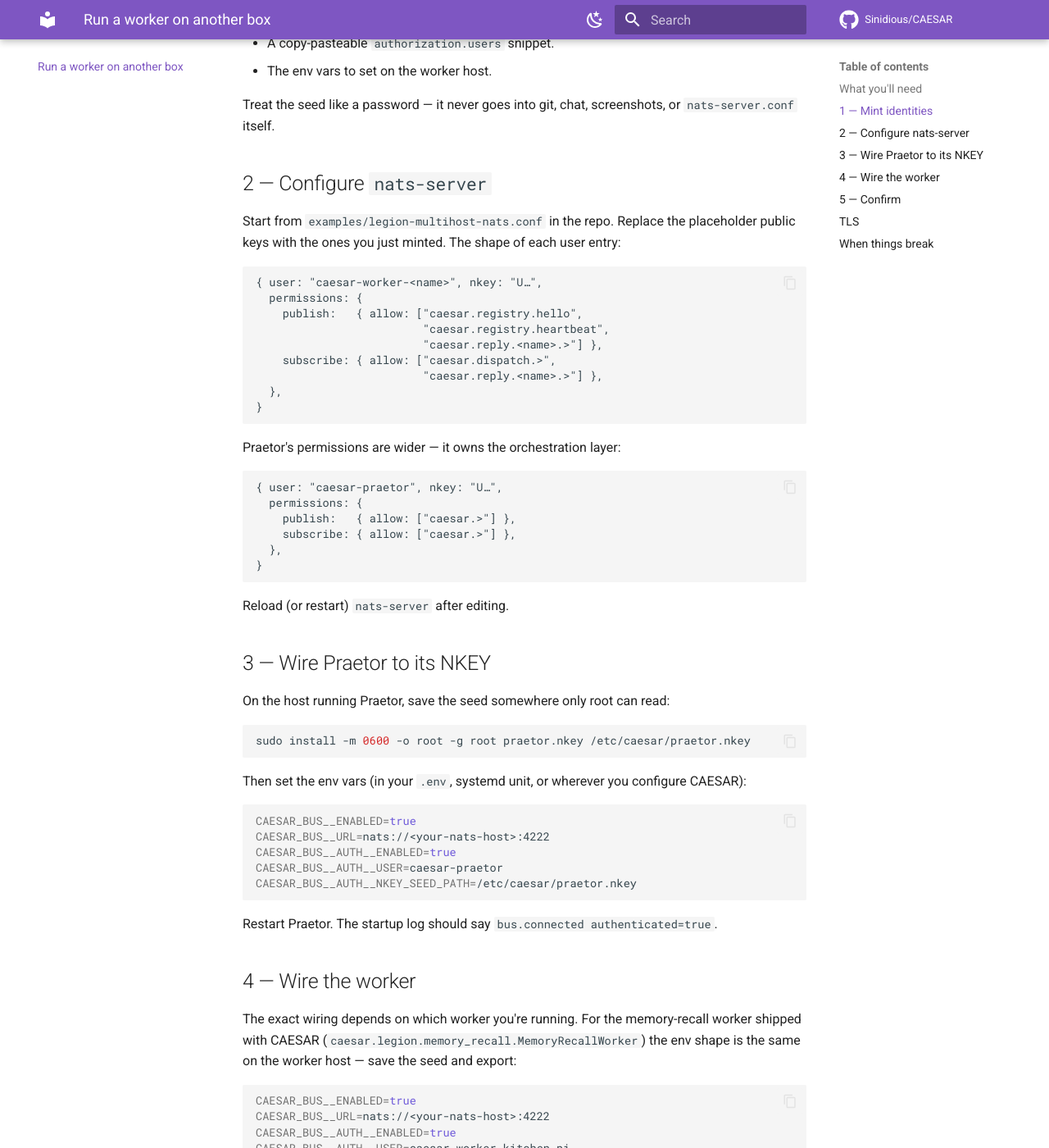
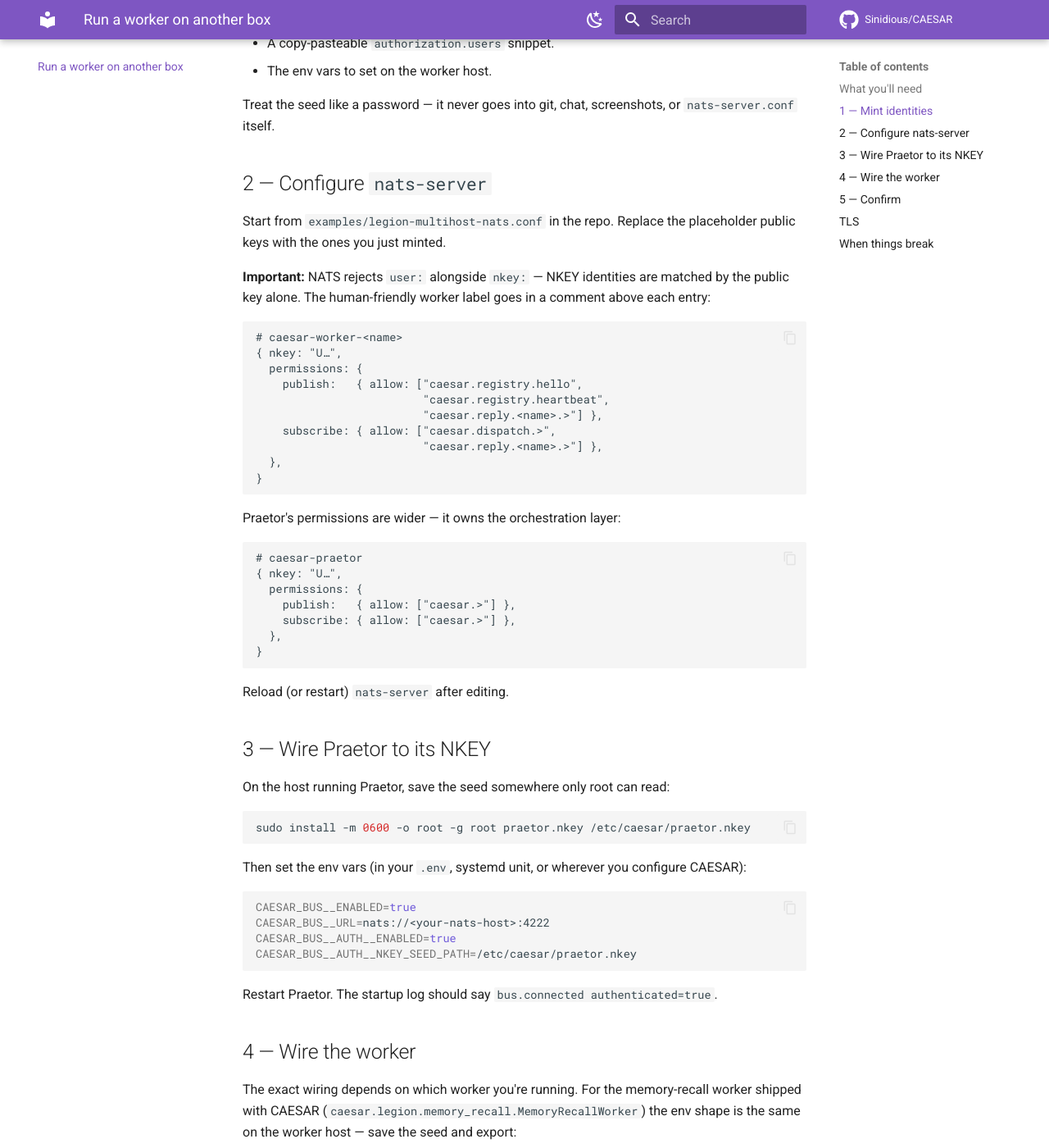
Before and after one commit to Sinidious/CAESAR, an MkDocs documentation site: the page built from docs/RUN-A-WORKER.md, in a window 1280 px wide and 1400 px high, scrolled down 899 px. Shown: the whole window at 82% size. Built offline with MkDocs 1.6.1 and Material for MkDocs 9.7.7, drawn with Linux system fonts in a browser that asks for light colours; comment, search, counter and statistics services are not loaded; some of the changed text lies outside the part shown.

Commit message:
fix(legion): drop user: alongside nkey: in NATS config (ADR-0027)
The CI integration test surfaced a design bug: NATS rejects
'user:' and 'nkey:' together in the same authorization.users entry
('Nkey users do not take usernames or passwords'). NKEY identities
are matched by the public key alone; the client likewise omits the
username from its CONNECT payload when authenticating via NKEY.

Five files corrected:

- tests/fakebus.py: spawn_nats_with_nkey_auth drops the worker_user_name
  parameter; emitted config uses { nkey: ..., permissions: ... } only.
- tests/test_legion_multihost.py: stops passing user= to BusAuth in
  test connections.
- caesar/legion/bootstrap.py: WorkerIdentity.nats_users_block emits
  the worker label as a leading comment ('# caesar-worker-<name>')
  instead of a user: field; worker_env_vars no longer prints
  CAESAR_BUS__AUTH__USER. The nats_user_name property is removed
  since it's no longer accurate.
- examples/legion-multihost-nats.conf: same shape applied; a NOTE
  block explains the gotcha for the next operator reading it.
- docs/RUN-A-WORKER.md: the nats-server.conf snippet, Praetor
  permissions example, the troubleshooting list, and Praetor/worker
  env-var blocks updated to match.

BusAuth.user is left in place (still optional, still flows through
to nats.connect if set). It's not useful with NKEY auth today but
is a harmless escape hatch for a future code path that pairs the
seed with a labelled account.

Tests in tests/test_bus_auth.py that exercise user= still pass —
they're unit tests against Bus._connect_kwargs, not end-to-end
against a real nats-server, so the rejection wouldn't fire there.
The integration test now does fire it (via the rogue-key
connection test) and that's the right place for that contract.

While we were in fakebus.py I also added stderr capture so the
next config-shape mistake produces a readable assertion instead
of a 'port never opened' timeout.

````diff
--- a/docs/RUN-A-WORKER.md
+++ b/docs/RUN-A-WORKER.md
@@ -41,11 +41,15 @@ screenshots, or `nats-server.conf` itself.
 ## 2 — Configure `nats-server`
 
 Start from `examples/legion-multihost-nats.conf` in the repo. Replace
-the placeholder public keys with the ones you just minted. The
-shape of each user entry:
+the placeholder public keys with the ones you just minted.
+
+**Important:** NATS rejects `user:` alongside `nkey:` —
+NKEY identities are matched by the public key alone. The
+human-friendly worker label goes in a comment above each entry:
 
 ```hocon
-{ user: "caesar-worker-<name>", nkey: "U…",
+# caesar-worker-<name>
+{ nkey: "U…",
   permissions: {
     publish:   { allow: ["caesar.registry.hello",
                          "caesar.registry.heartbeat",
@@ -59,7 +63,8 @@ shape of each user entry:
 Praetor's permissions are wider — it owns the orchestration layer:
 
 ```hocon
-{ user: "caesar-praetor", nkey: "U…",
+# caesar-praetor
+{ nkey: "U…",
   permissions: {
     publish:   { allow: ["caesar.>"] },
     subscribe: { allow: ["caesar.>"] },
@@ -85,7 +90,6 @@ you configure CAESAR):
 CAESAR_BUS__ENABLED=true
 CAESAR_BUS__URL=nats://<your-nats-host>:4222
 CAESAR_BUS__AUTH__ENABLED=true
-CAESAR_BUS__AUTH__USER=caesar-praetor
 CAESAR_BUS__AUTH__NKEY_SEED_PATH=/etc/caesar/praetor.nkey
 ```
 
@@ -103,7 +107,6 @@ the same on the worker host — save the seed and export:
 CAESAR_BUS__ENABLED=true
 CAESAR_BUS__URL=nats://<your-nats-host>:4222
 CAESAR_BUS__AUTH__ENABLED=true
-CAESAR_BUS__AUTH__USER=caesar-worker-kitchen-pi
 CAESAR_BUS__AUTH__NKEY_SEED_PATH=/etc/caesar/kitchen-pi.nkey
 ```
 
@@ -123,8 +126,9 @@ the new count.
 
 If the worker can't connect, three usual suspects:
 
-1. **Bad user name.** `CAESAR_BUS__AUTH__USER` must match the
-   `user: …` value in `nats-server.conf` exactly.
+1. **Wrong NKEY.** The worker's seed must derive the public key
+   you pasted into `nats-server.conf`. A typo in either rejects
+   the connection at challenge-response time.
 2. **Wrong subject permissions.** Tail the nats-server logs;
    permission errors print `Subscription Forbidden` /
    `Publish Forbidden` with the offending subject.
````
Also changed, not shown: 5 other files.
